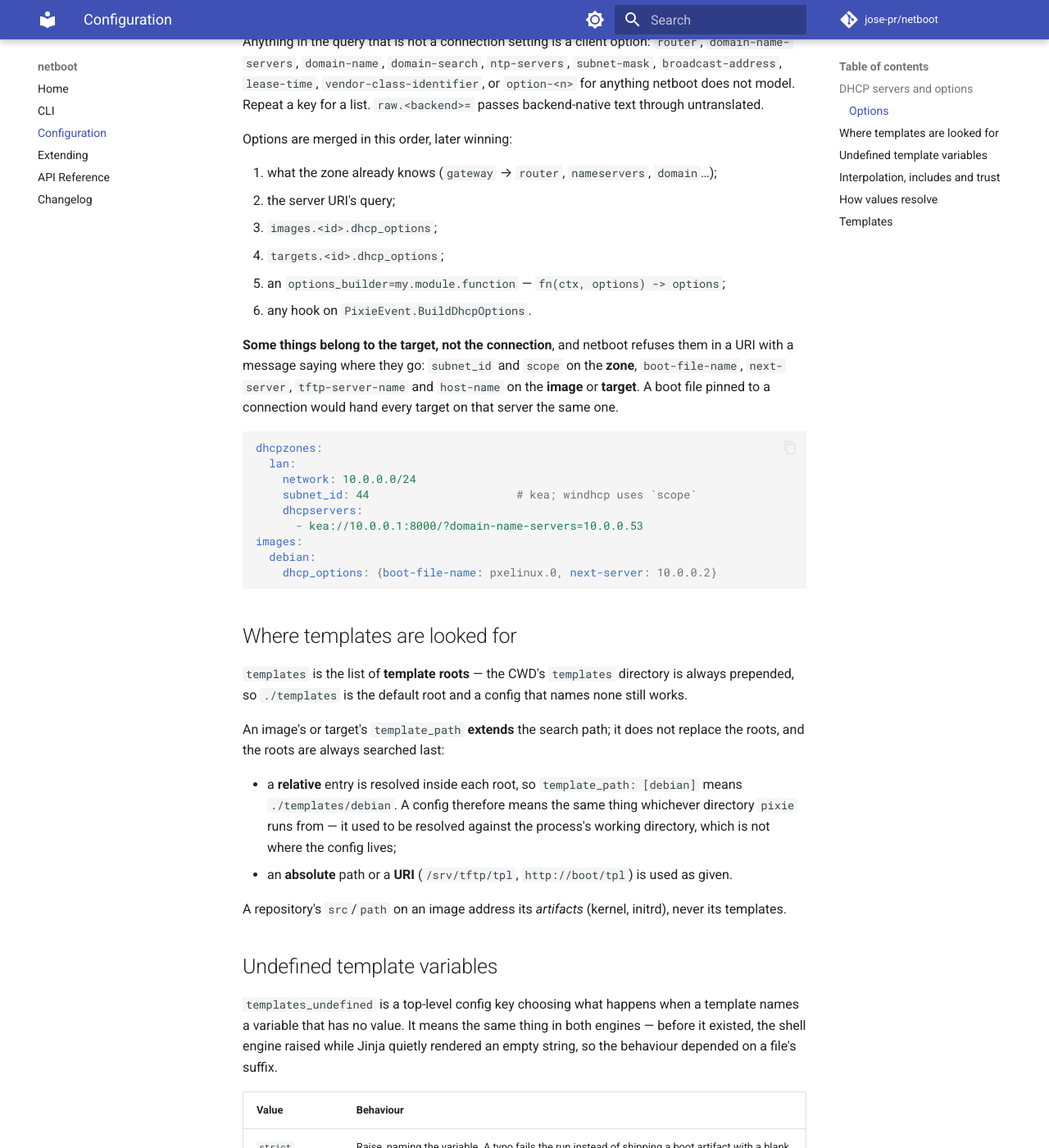
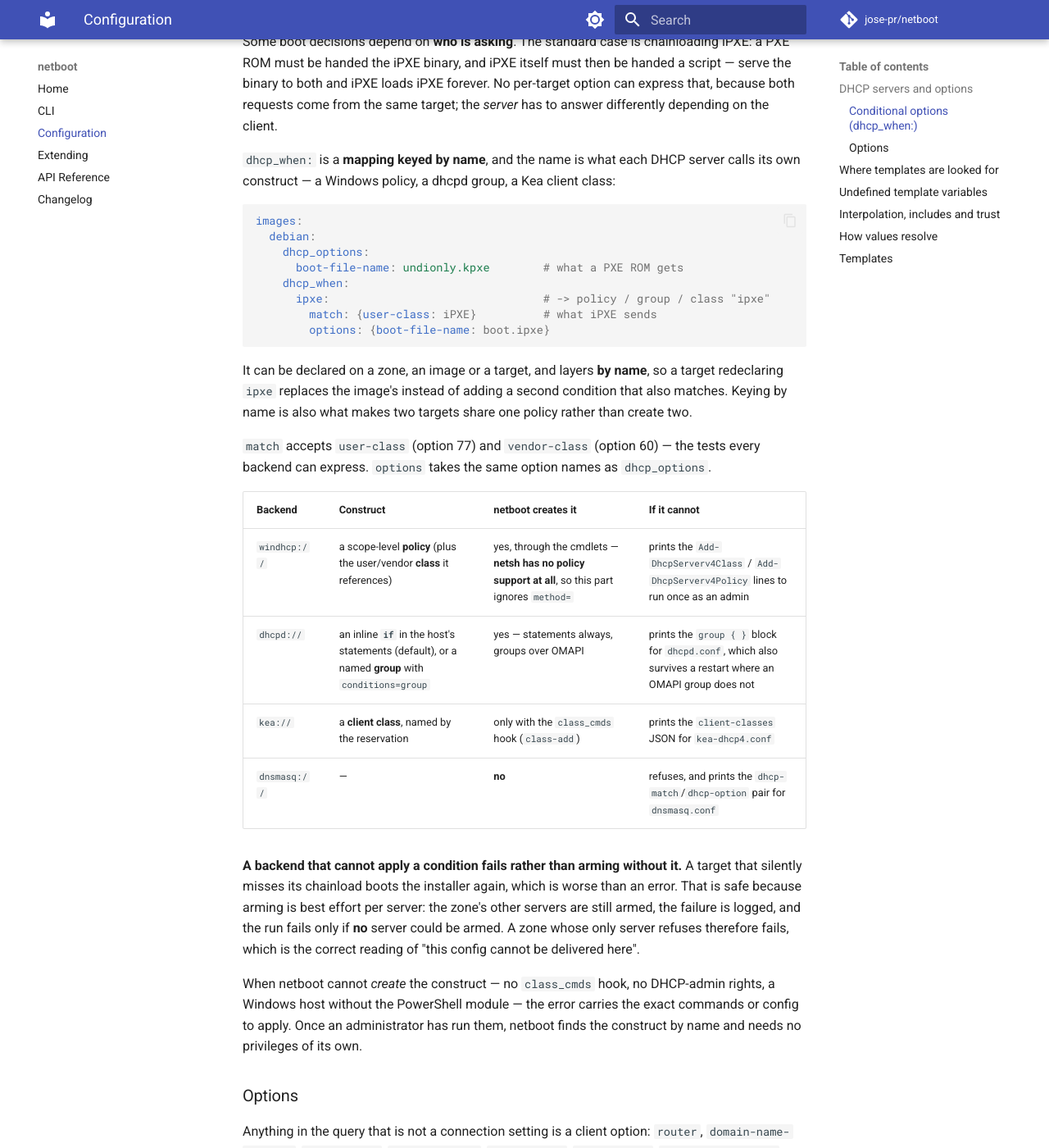
Before and after one commit to jose-pr/netboot, an MkDocs documentation site: the page built from docs/configuration.md, in a window 1280 px wide and 1400 px high, scrolled down 2489 px. Shown: the whole window at 82% size. Built offline with MkDocs 1.6.1 and Material for MkDocs 9.7.7, drawn with Linux system fonts in a browser that asks for light colours; comment, search, counter and statistics services are not loaded.

Commit message:
docs: dhcp_when, the per-backend construct table, and the ladder

````diff
--- a/docs/configuration.md
+++ b/docs/configuration.md
@@ -101,6 +101,56 @@ Each has one thing that is easy to get wrong:
   (netboot maps the modelled options, and sends anything else as `STRING`), a
   multi-valued option is passed as one argument per value, and the reservation is
   created as `BOTH` (DHCP and BOOTP) to match what the cmdlets do by default.
+
+### Conditional options (`dhcp_when:`)
+
+Some boot decisions depend on **who is asking**. The standard case is chainloading
+iPXE: a PXE ROM must be handed the iPXE binary, and iPXE itself must then be
+handed a script — serve the binary to both and iPXE loads iPXE forever. No
+per-target option can express that, because both requests come from the same
+target; the *server* has to answer differently depending on the client.
+
+`dhcp_when:` is a **mapping keyed by name**, and the name is what each DHCP server
+calls its own construct — a Windows policy, a dhcpd group, a Kea client class:
+
+```yaml
+images:
+  debian:
+    dhcp_options:
+      boot-file-name: undionly.kpxe        # what a PXE ROM gets
+    dhcp_when:
+      ipxe:                                # -> policy / group / class "ipxe"
+        match: {user-class: iPXE}          # what iPXE sends
+        options: {boot-file-name: boot.ipxe}
+```
+
+It can be declared on a zone, an image or a target, and layers **by name**, so a
+target redeclaring `ipxe` replaces the image's instead of adding a second
+condition that also matches. Keying by name is also what makes two targets share
+one policy rather than create two.
+
+`match` accepts `user-class` (option 77) and `vendor-class` (option 60) — the tests
+every backend can express. `options` takes the same option names as
+`dhcp_options`.
+
+| Backend | Construct | netboot creates it | If it cannot |
+| ------- | --------- | ------------------ | ------------ |
+| `windhcp://` | a scope-level **policy** (plus the user/vendor **class** it references) | yes, through the cmdlets — **netsh has no policy support at all**, so this part ignores `method=` | prints the `Add-DhcpServerv4Class` / `Add-DhcpServerv4Policy` lines to run once as an admin |
+| `dhcpd://` | an inline **`if`** in the host's statements (default), or a named **group** with `conditions=group` | yes — statements always, groups over OMAPI | prints the `group { }` block for `dhcpd.conf`, which also survives a restart where an OMAPI group does not |
+| `kea://` | a **client class**, named by the reservation | only with the `class_cmds` hook (`class-add`) | prints the `client-classes` JSON for `kea-dhcp4.conf` |
+| `dnsmasq://` | — | **no** | refuses, and prints the `dhcp-match`/`dhcp-option` pair for `dnsmasq.conf` |
+
+**A backend that cannot apply a condition fails rather than arming without it.** A
+target that silently misses its chainload boots the installer again, which is
+worse than an error. That is safe because arming is best effort per server: the
+zone's other servers are still armed, the failure is logged, and the run fails
+only if **no** server could be armed. A zone whose only server refuses therefore
+fails, which is the correct reading of "this config cannot be delivered here".
+
+When netboot cannot *create* the construct — no `class_cmds` hook, no DHCP-admin
+rights, a Windows host without the PowerShell module — the error carries the exact
+commands or config to apply. Once an administrator has run them, netboot finds the
+construct by name and needs no privileges of its own.
 
 ### Options
 
````
Also changed, not shown: CHANGELOG.md (+19 -0 lines).
